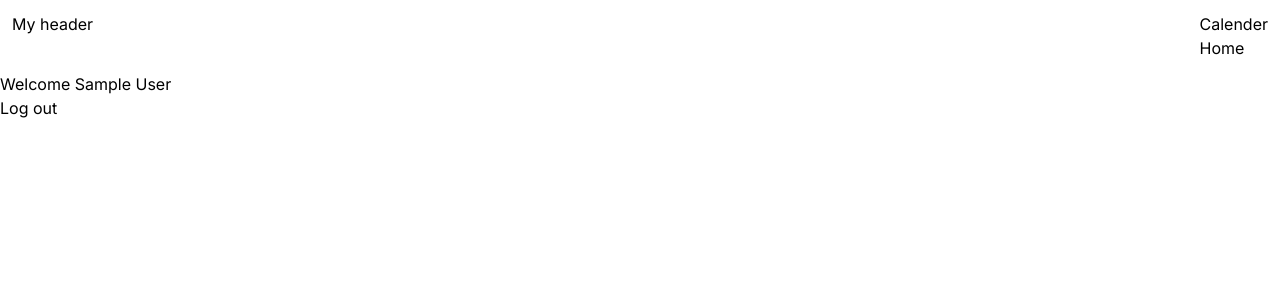
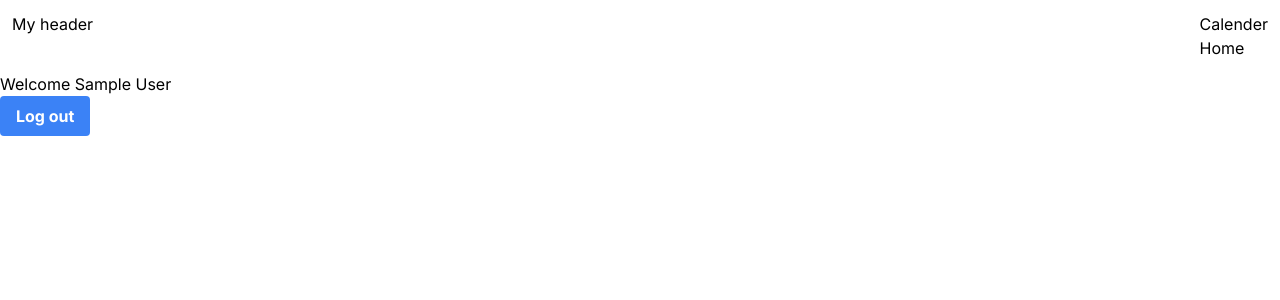
Before and after one commit to RandomDuck/time-tracking, a Next.js app: page /user in a window 1280 px wide. Shown: the top 300 px of the page. Built offline with nearby package versions, Linux system fonts and the light colour scheme; sample sign-in values are in the browser's storage.

Commit message:
calender fix

```diff
--- a/app/calender/page.tsx
+++ b/app/calender/page.tsx
@@ -1,11 +1,22 @@
+'use client';
+
 import React from 'react'
 
-const page = () => {
+import checkIfRedirect from "@/lib/urlProofing";
+import { User } from "@/pages/api/user";
+import { useEffect, useState } from "react";
+
+export default function Page() {
+	const [user, setUser] = useState<User>();
+
+	useEffect(() => {
+		setUser(JSON.parse(sessionStorage.getItem('user') || '{}'));
+		checkIfRedirect('/user');
+	  }, []);
+
 	return (
 		<div>
 			<h2>Calender</h2>
 		</div>
 	)
 }
-
-export default page
--- a/app/user/page.tsx
+++ b/app/user/page.tsx
@@ -23,7 +23,7 @@ export default function Home() {
     <>
       <section>
         <h1>Welcome {user?.name}</h1>
-        <button onClick={logOut}>Log out</button>
+        <button className='btn-primary' onClick={logOut}>Log out</button>
       </section>
     </>
   );
```
